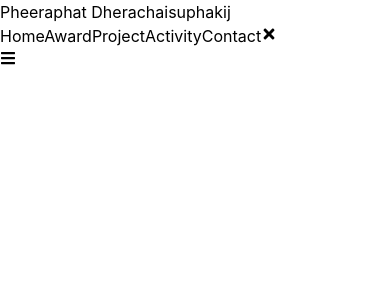
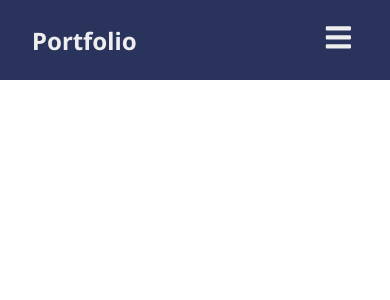
Before and after one commit to Pheeraphat47/old-portfolio, a React (Create React App) app: page / in a window 390 px wide. Shown: the top 300 px of the page. Built offline with nearby package versions, Linux system fonts and the light colour scheme.

Commit message:
finish navbar components
but have some issue with tailwindcss that dosn't work directly

```diff
--- a/src/App.css
+++ /dev/null
@@ -1,3 +0,0 @@
-@tailwind base;
-@tailwind components;
-@tailwind utilities;
--- a/src/App.js
+++ b/src/App.js
@@ -1,5 +1,4 @@
 import React from 'react';
-import './App.css';
 import Navbar from './components/Navbar';
 // import Footer from './components/Footer';
 
--- /dev/null
+++ b/src/Styles/Navbar.css
@@ -0,0 +1,98 @@
+@import url('https://fonts.googleapis.com/css2?family=Noto+Sans:ital,wght@0,300;0,400;0,500;0,600;0,700;0,800;1,300;1,400;1,500;1,600;1,700;1,800&display=swap');
+
+* {
+    padding: 0;
+    margin: 0;
+    box-sizing: border-box;
+    font-family: 'Noto Sans', sans-serif;
+}
+
+:root {
+    --mainNavColor: #29335C;
+    --mainNavColorLight: #5767aa;
+    --secondaryNavColor: #DB2B39;
+    --textNavColor: #eee;
+}
+
+header {
+    display: flex;
+    align-items: center;
+    justify-content: space-between;
+    height: 80px;
+    padding: 0 2rem;
+    background-color: var(--mainNavColor);
+    color: var(--textNavColor);
+}
+
+
+
+nav a{
+    margin: 0 2rem  ;
+    color: var(--textNavColor);
+    text-decoration: none;
+    font-size: 1.25em;
+}
+
+nav a:hover{
+    color: var(--secondaryNavColor);
+}
+
+
+header .nav-btn {
+    padding: 5px;
+    cursor: pointer;
+    background: transparent;
+    border: none;
+    outline: none;
+    color: var(--textNavColor);
+    visibility: hidden;
+    opacity: 0;
+    font-size: 1.8rem;
+}
+
+.logo {
+    font-size: 1.5em;
+    font-weight: bold;
+}
+
+
+
+
+@media screen and (max-width: 1024px) {
+    header .nav-btn {
+        visibility: visible;
+        opacity: 1;
+    }
+
+    header nav{
+        position: fixed;
+        top: 0;
+        left: 0;
+        height: 100%;
+        width: 100%;
+        display: flex;
+        flex-direction: column;
+        align-items: center;
+        justify-content: center;
+        gap: 5rem;
+        background-color: var(--mainNavColor);
+        transition: 1s;
+        transform: translateY(-100vh);
+    }
+
+    header .responsive_nav{
+        transform: none;
+    }
+
+    nav .nav-close-btn {
+        position: absolute;
+        top: 2rem;
+        right: 2rem;
+    }
+
+    nav a {
+        font-size: 1.5rem;
+    }
+
+
+}
--- a/src/components/navbar.jsx
+++ b/src/components/navbar.jsx
@@ -1,21 +1,30 @@
 import { FaBars, FaTimes } from "react-icons/fa";
+import { useRef } from "react";
+import "../Styles/Navbar.css";
+
+
+
 function Navbar() {
+    const navRef = useRef();
+    const showNavbar = () => {
+        navRef.current.classList.toggle("responsive_nav");
+    }
     return (
         <header>
-            <h3>Pheeraphat Dherachaisuphakij</h3>
-            <nav>
+            <h3 className="logo">Portfolio</h3>
+            <nav ref={navRef}>
                 <a href="/#">Home</a>
                 <a href="/#">Award</a>
                 <a href="/#">Project</a>
                 <a href="/#">Activity</a>
                 <a href="/#">Contact</a>
                 {/* Close Button */}
-                <button>
+                <button className="nav-btn nav-close-btn" onClick={showNavbar}>
                     <FaTimes />
                 </button>
             </nav>
             {/* Hamberger Menu */}
-            <button>
+            <button className="nav-btn" onClick={showNavbar}>
                 <FaBars />
             </button>
         </header>
```
